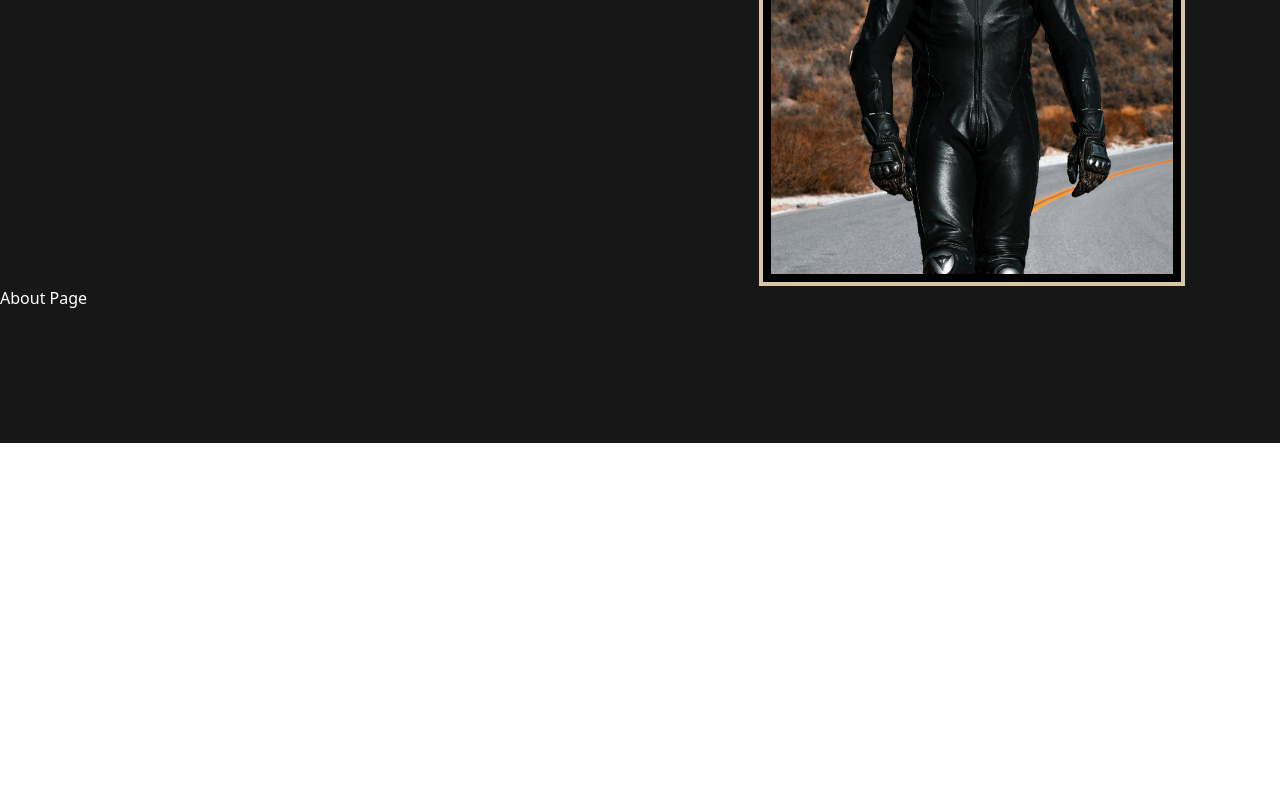
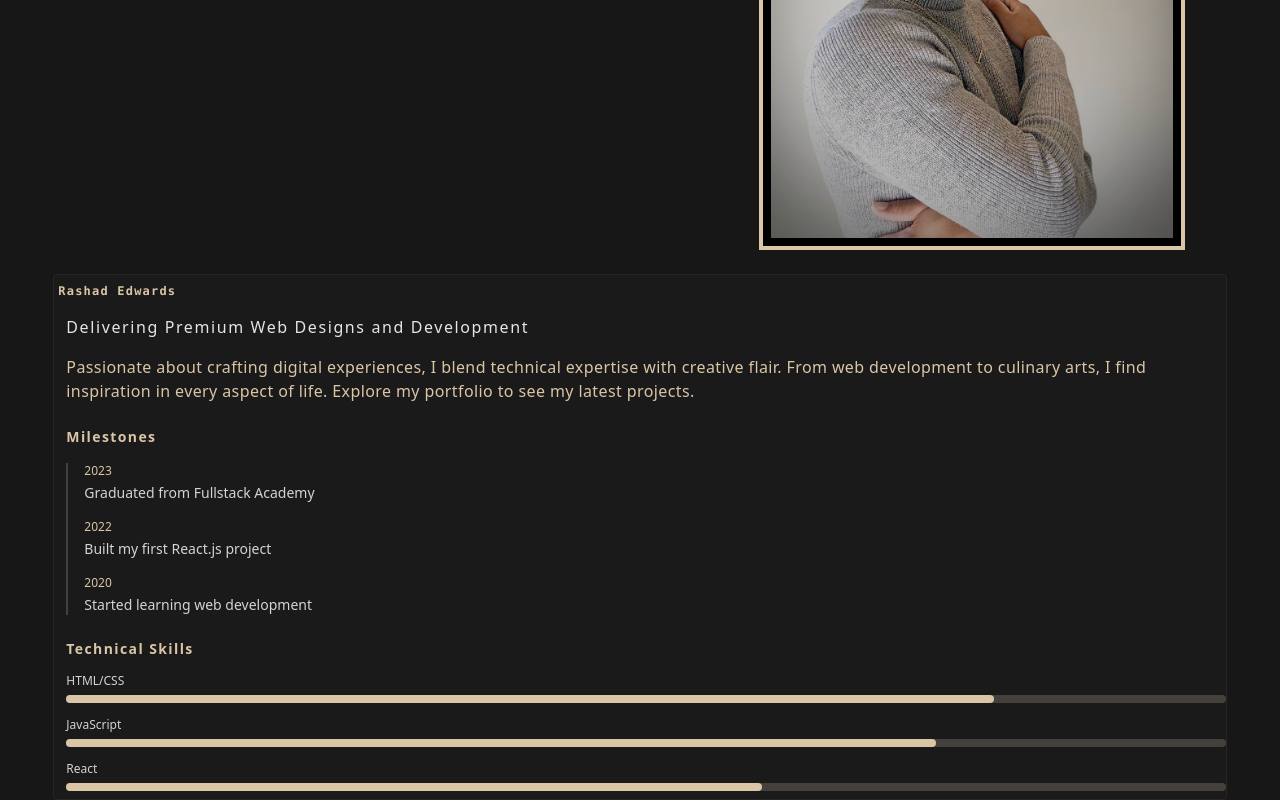
Before and after one commit to rashad3412/portfolioReactApp, a React (Vite) app: page / in a window 1280 px wide. Shown: the part 357-1157 px from the top of the page. Before the commit the page ends 800 px from the top, so only its background shows below. Built offline with nearby package versions, Linux system fonts and the light colour scheme.

Commit message:
updated pic

```diff
--- a/src/pages/About.jsx
+++ b/src/pages/About.jsx
@@ -1,7 +1,74 @@
 import React from "react";
 
 function AboutPage() {
-  return <h1>About Page</h1>;
+  return (
+    <div>
+      <div className="w-11/12 h-full bg-darkGray border border-stone-800 mt-6 mx-auto rounded">
+        <h1 className="font-mono mt-2 pl-1 text-beige text-xs font-bold tracking-widest ">
+          Rashad Edwards
+        </h1>
+        <p className="font-sans mt-4 text-stone-200 text-l tracking-widest font-thin pl-3">
+          Delivering Premium Web Designs and Development
+        </p>
+        <p className="pl-3 text-beige tracking-wide mt-4 font-light">
+          Passionate about crafting digital experiences, I blend technical
+          expertise with creative flair. From web development to culinary arts,
+          I find inspiration in every aspect of life. Explore my portfolio to
+          see my latest projects.
+        </p>
+        <div className="mt-6 pl-3 mb-5">
+          <h2 className="text-beige text-sm font-bold tracking-widest mb-4">
+            Milestones
+          </h2>
+          <div className="relative">
+            <div className="border-l-2 border-stone-700 pl-4">
+              <div className="mb-4">
+                <div className="text-beige text-xs font-medium">2023</div>
+                <div className="text-stone-300 text-sm mt-1">
+                  Graduated from Fullstack Academy
+                </div>
+              </div>
+              <div className="mb-4">
+                <div className="text-beige text-xs font-medium">2022</div>
+                <div className="text-stone-300 text-sm mt-1">
+                  Built my first React.js project
+                </div>
+              </div>
+              <div>
+                <div className="text-beige text-xs font-medium">2020</div>
+                <div className="text-stone-300 text-sm mt-1">
+                  Started learning web development
+                </div>
+              </div>
+            </div>
+          </div>
+        </div>
+        <div className="mt-6 pl-3">
+          <h2 className="text-beige text-sm font-bold tracking-widest mb-2">
+            Technical Skills
+          </h2>
+          <div className="mb-2">
+            <span className="text-xs text-stone-300">HTML/CSS</span>
+            <div className="w-full bg-stone-700 rounded h-2 mt-1">
+              <div className="bg-beige h-2 rounded w-4/5 transition-all duration-500"></div>
+            </div>
+          </div>
+          <div className="mb-2">
+            <span className="text-xs text-stone-300">JavaScript</span>
+            <div className="w-full bg-stone-700 rounded h-2 mt-1">
+              <div className="bg-beige h-2 rounded w-3/4 transition-all duration-500"></div>
+            </div>
+          </div>
+          <div className="mb-2">
+            <span className="text-xs text-stone-300">React</span>
+            <div className="w-full bg-stone-700 rounded h-2 mt-1">
+              <div className="bg-beige h-2 rounded w-3/5 transition-all duration-500"></div>
+            </div>
+          </div>
+        </div>
+      </div>
+    </div>
+  );
 }
 
 export default AboutPage;
--- a/src/pages/Home.jsx
+++ b/src/pages/Home.jsx
@@ -5,13 +5,13 @@ function HomePage() {
   return (
     <main className="pt-1 w-full flex flex-col items-center md:flex-row-reverse md:justify-center md:items-start md:gap-6">
       {/* Image Section */}
-      <div className="relative w-2/4 mb-2 pt-2 md:w-1/3 md:mb-0 border-4 border-beige bg-black p-2 mt-28">
+      <div className="relative w-2/4 mb-2 pt-2 md:w-1/3 md:mb-0 border-4 border-beige bg-black p-2 mt-28 ">
         <img src={img} alt="blackImage" className="w-full" />
       </div>
 
       {/* Text Section */}
       <div className="  text-center md:text-left md:w-1/2 md:mt-36">
-        <h1 className="text-4xl text-beige font-thin font-sans mb-3 md:text-6xl filter blur-[0.5px]">
+        <h1 className="text-4xl text-stone-200 font-thin font-sans mb-3 md:text-6xl filter blur-[0.5px]">
           Web Designer & Developer
         </h1>
 
@@ -19,7 +19,7 @@ function HomePage() {
           and a border for small screens, removes the border at 768px
           (md:border-none). */}
 
-        <p className="font-sans text-2xl w-10/12 p-2  mx-auto mt-3  text-beige leading-9 border border-stone-700 font-extralight tracking-widest md:border-none md:pt-0 md:w-full md:mt-6 md:font-medium">
+        <p className="font-sans text-2xl w-10/12 p-2  mx-auto mt-3  text-beige leading-9 border border-stone-700 font-extralight tracking-widest rounded md:border-none md:pt-0 md:w-full md:mt-6 md:font-medium">
           "Imagination, design, and innovation brought to life."
         </p>
       </div>
--- a/tailwind.config.js
+++ b/tailwind.config.js
@@ -5,6 +5,7 @@ export default {
     extend: {
       colors: {
         beige: "#DAC5A7",
+        darkGray: "#1A1A1A",
       },
     },
     animation: {
```
Also changed, not shown: src/assets/allBlack.jpg.
